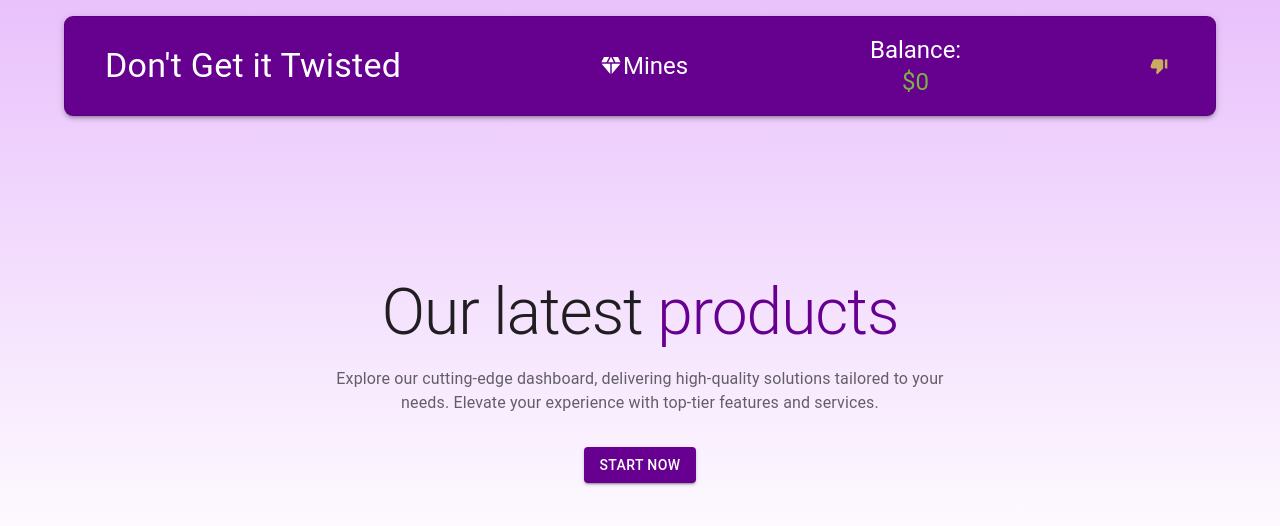
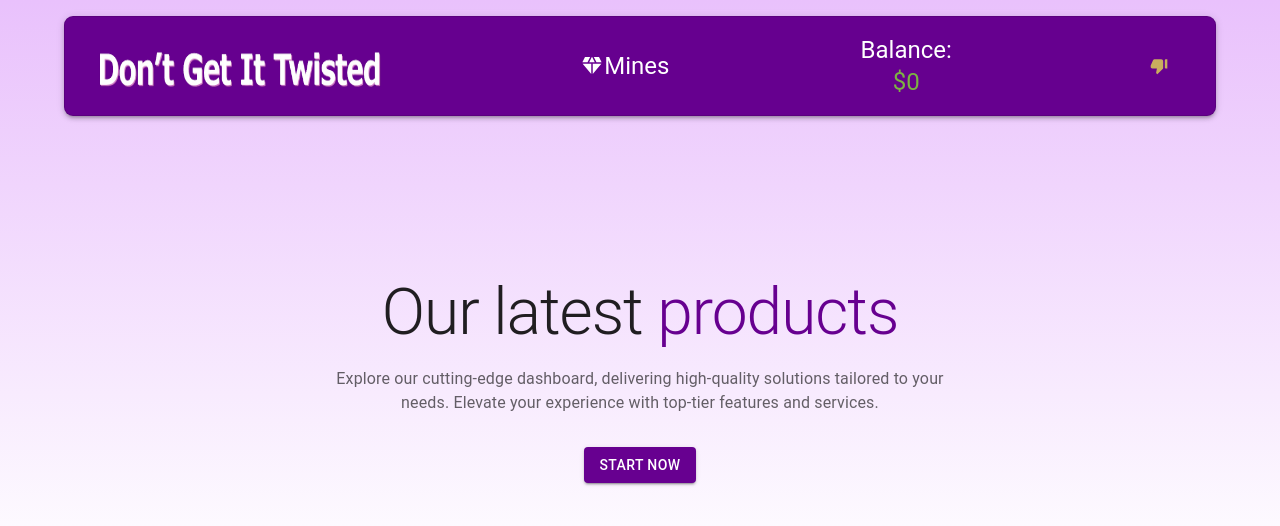
Before and after one commit to takeuchi-masaki/antigambling, a React (Create React App) app: page / in a window 1280 px wide. Shown: the top 526 px of the page. Built offline with nearby package versions, Linux system fonts and the light colour scheme.

Commit message:
add lightmode logo image

```diff
--- a/src/components/Header.tsx
+++ b/src/components/Header.tsx
@@ -20,6 +20,8 @@ const Header = ({mode, toggleMode}: HeaderProps) => {
         let path = `/`;
         navigate(path);
     }
+
+    let imgPath = mode === 'dark' ? '/twisted.png' : '/nottwisted.png';
 
     return <AppBar position="static" sx={{
         boxShadow: 0,
@@ -44,20 +46,15 @@ const Header = ({mode, toggleMode}: HeaderProps) => {
                 height: 100,
               })}
               >
-                {mode === 'dark' ? (
                 <Box
                     component={'img'}
-                        src={'/twisted.png'}
+                    src={imgPath}
                     sx={{
                         height: 65,
                         width: 300,
                     }}
+                    onClick={routeHome}
                 />
-                ) : (
-                    <MenuItem onClick={routeHome}>
-                        <Typography variant="h4" color={'white'}>Don't Get it Twisted</Typography>
-                    </MenuItem>
-                )}
                 <MenuItem onClick={routeMines}>
                     <DiamondIcon sx={{ color: 'white' }} />
                     <Typography variant="h5" color={'white'}>Mines</Typography>
```
Also changed, not shown: public/nottwisted.png (added). Lines whose indentation alone changed are shown as unchanged.
